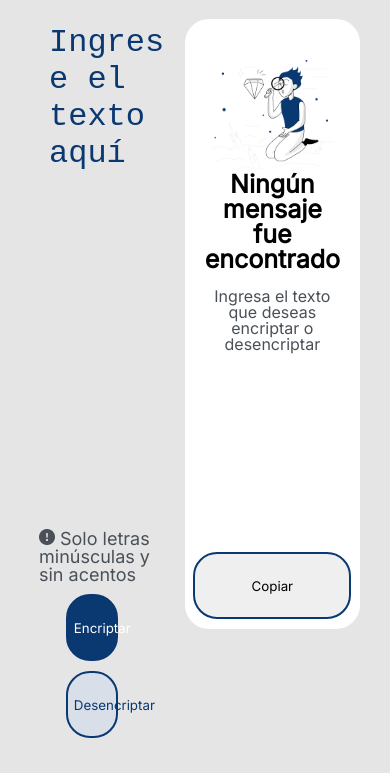
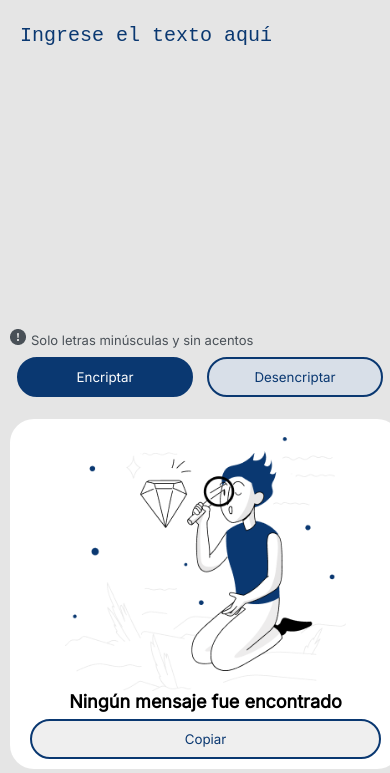
Before and after one commit to Nicolas-Pena-Mogollon/ONE-Challenge1, a plain HTML site: page index.html in a window 390 px wide. Shown: the part 71-844 px from the top of the page. Drawn offline with Linux system fonts and the light colour scheme.

Commit message:
End of the challenge
Configurate the page to be responsive, creation of the copy function, changes on variable names to english languaje

```diff
--- a/index.html
+++ b/index.html
@@ -18,12 +18,12 @@
         </header>
 
         <main>
-            <section class="encriptador">
+            <section class="encrypter">
                 <textarea class="input-padron" placeholder="Ingrese el texto aquí" required></textarea>
                 <img class="vector" src="img/Vector.png"><p class="textinfo">Solo letras minúsculas y sin acentos</p>
-                <div class="botones">
-                    <button onclick= "encript()" class="encriptar">Encriptar</button>
-                    <button onclick= "decript()" class="desencriptar">Desencriptar</button>
+                <div class="buttons">
+                    <button onclick= "encript()" class="encrypt">Encriptar</button>
+                    <button onclick= "decript()" class="decrypt">Desencriptar</button>
                 </div>
             </section>
 
@@ -34,7 +34,7 @@
                     <br>
                     <p>Ingresa el texto que deseas encriptar o desencriptar</p>
                 </div>
-                <button class="copy">Copiar</button>
+                <button onmousedown="copyMouseDown()" onmouseup="copyMouseUp()" class="copy">Copiar</button>
             </section>
         </main>
         <script src="/script.js"></script>
--- a/script.js
+++ b/script.js
@@ -1,13 +1,13 @@
 const textArea = document.querySelector(".input-padron");
-const botEncriptar = document.querySelector(".encriptar");
-const botDesencriptar = document.querySelector(".desencriptar");
 const display = document.querySelector(".display");
 const format =  [["e", "enter"], ["i", "imes"], ["a", "ai"], ["o", "ober"], ["u", "ufat"]];
 
-function validarTexto() {
-    let texto = textArea.value;
-    let validador = /[áéíóúÁÉÍÓÚñÑ!@#$%^&*()A-Z]/.test(texto);
-    if (validador){
+function validateText() {
+    let text = textArea.value;
+    let validator = /[áéíóúÁÉÍÓÚñÑ!@#$%^&*()A-Z]/.test(text);
+    if (text == ""){
+        return true;
+    } else if (validator){
         alert("Solo son permitidas letras minúsculas y sin acentos")
         cleanFields();
         return true;
@@ -20,28 +20,44 @@ function cleanFields() {
 
 function encript() {
     let resultText = textArea.value;
-    if (!validarTexto()){
+    if (!validateText()){
         for (let i= 0; i < format.length; i++)
             resultText = resultText.replaceAll(format[i][0], format[i][1]);
+        changeDisplayContent(resultText);
     }
     textArea.value = "";
-    changeDisplayContent(resultText);
 }
 
 function decript(){
     let resultText = textArea.value;
-    if (!validarTexto()){
+    if (!validateText()){
         for (let i= 0; i < format.length; i++)
             resultText = resultText.replaceAll(format[i][1], format[i][0]);
+        changeDisplayContent(resultText);
     }
     textArea.value = "";
-    changeDisplayContent(resultText);
 }
 
 function changeDisplayContent(content){
     display.removeChild(document.querySelector(".display-text"));
     let newDisplayText = document.createElement("textarea");
     newDisplayText.className = "display-text";
+    newDisplayText.readOnly = true;
     newDisplayText.textContent = content;
     display.insertBefore(newDisplayText, document.querySelector(".copy"));
 }
+
+function copyMouseDown() {
+    var textArea = document.querySelector(".display-text");
+    if (textArea.tagName == "TEXTAREA"){
+        textArea.select();
+        document.execCommand("copy");
+    }
+    let copyButton = document.querySelector(".copy");
+    copyButton.textContent = "Copiado!";
+}
+
+function copyMouseUp() {
+    let copyButton = document.querySelector(".copy");
+    copyButton.textContent = "Copiar";
+}
--- a/style.css
+++ b/style.css
@@ -12,22 +12,23 @@ header{
     margin-top: 20px;
 }
 
-.encriptador {
+.encrypter {
     display: inline-block;
     width: 60%;
-    height: 100%;
+    height: 80%;
     margin: 20px 30px 0 10%;
 }
 
 .input-padron{
     display: block;
     font-size: 32px;
+    color: #0A3871;
     resize: none;
     border: none;
     background-color: #E5E5E5;
     padding: 5px 10px;
     width: 100%;
-    height: 500px;
+    height: 400px;
 }
 
 ::placeholder{
@@ -51,11 +52,11 @@ header{
     font-size:18px;
 }
 
-.botones {
+.buttons {
     text-align: center;
 }
 
-.botones button {
+.buttons button {
     margin: 10px 10px 0 0;
     font-family: "Inter";
     display: inline-block;
@@ -65,12 +66,20 @@ header{
     height: 67px;
 }
 
-.encriptar {
+.buttons button:active {
+    font-size: 16px;
+}
+
+.encrypt {
     background-color: #0A3871;
     color: white;
 }
 
-.desencriptar {
+.buttons button:active {
+    font-size: 16px;
+}
+
+.decrypt {
     background-color: #D8DFE8;
     color: #0A3871;
 }
@@ -78,7 +87,7 @@ header{
 .display {
     position: relative;
     width: 40%;
-    height: 610px;
+    height: 510px;
     background: white;
     border: none;
     border-radius: 24px;
@@ -108,19 +117,18 @@ header{
 }
 
 .display textarea {
-    margin-top: 30px;
-    top:10px;
     padding: 10px;
     height: 70%;
     width: 90%;
     font-size: 20px;
+    color:#0A3871;
     resize: none;
     border: none;
 }
 
 .copy {
     font-family: "Inter";
-    padding: 24px;
+    color: #0A3871;
     border: 2px solid #0A3871;
     border-radius: 24px;
     width: 90%;
@@ -129,3 +137,71 @@ header{
     bottom: 10px;
     left: 5%;
 }
+
+.copy:active {
+    font-size: 16px;
+    font-weight: bold;
+}
+
+@media screen and (max-width:500px){
+
+    main {
+        display: inline-block;
+    }
+
+    .encrypter {
+        display: inline-block;
+        width: 100%;
+        height: 400px;
+        margin: 20px 10px 0 10px;
+    }
+
+    .input-padron{
+        font-size: 20px;
+        width: 95%;
+        height: 300px;
+    }
+
+    .textinfo {
+        font-size:13px;
+    }
+
+    .buttons button {
+        height: 40px;
+    }
+
+    .display {
+        width: 90%;
+        height: 350px;
+        margin: 0 10px 0 10px;
+    }
+
+    .display-text {
+        padding-top: 5%;
+        text-align: center;
+    }
+
+    .display-text img {
+        width: 80%;
+    }
+
+    .display-text h2 {
+        font-size: 18px;
+    }
+
+    .display-text p {
+        font-size: 11px;
+    }
+
+    .display textarea {
+        padding: 10px;
+        height: 70%;
+        width: 90%;
+    }
+
+    .copy {
+        width: 90%;
+        height: 40px;
+    }
+
+}
```
